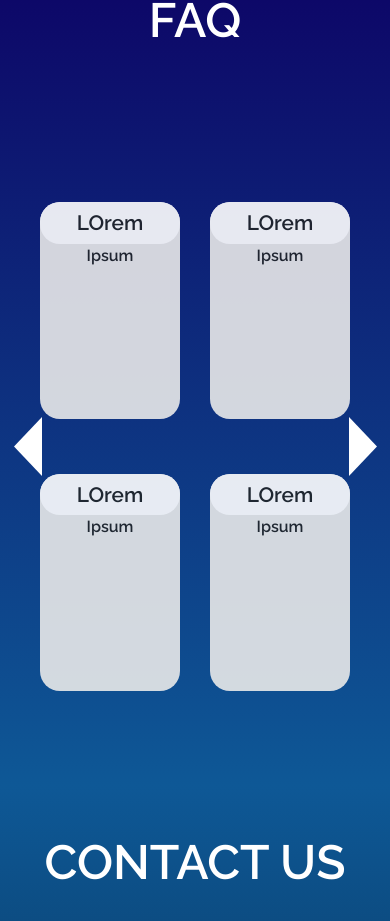
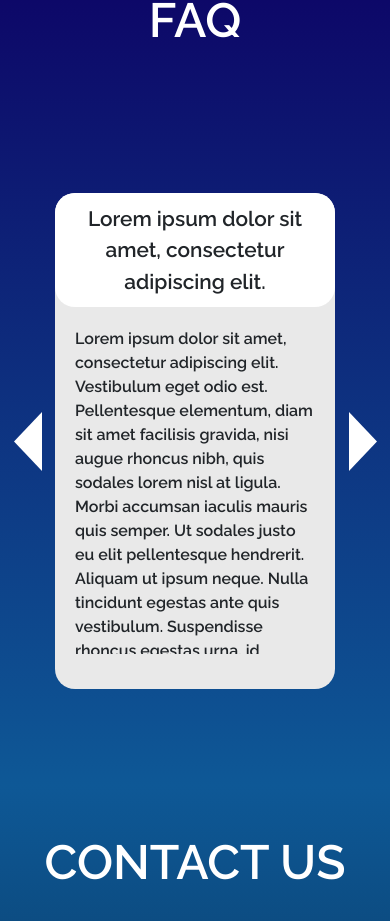
Before and after one commit to ayaniitgoa/TechFest, a React (Create React App) app: page / in a window 390 px wide. Shown: the part 2423-3344 px from the top of the page. Built offline with nearby package versions, Linux system fonts and the light colour scheme; grey boxes are pictures that could not be loaded.

Commit message:
Added FAQ functionality

```diff
--- a/src/Containers/FAQ/FAQ.css
+++ b/src/Containers/FAQ/FAQ.css
@@ -13,7 +13,7 @@
 .faq__title {
   width: 100%;
   padding: 50px;
-  height: 20%;
+  height: 15%;
   text-align: center;
   font-size: 3rem;
   color: white;
@@ -32,6 +32,7 @@
   display: flex;
   justify-content: center;
   align-items: center;
+  cursor: pointer;
 }
 .left__button {
   max-width: 80%;
@@ -41,31 +42,45 @@
 .faq__questions__div {
   width: 100%;
   display: flex;
-  justify-content: center;
+  justify-content: space-evenly;
   align-items: center;
   height: 80%;
 }
 .full__question__box {
-  height: 40%;
-  width: 40%;
+  height: 45%;
+  width: 35%;
   background-color: #e9e9e9;
-  opacity: 0.9;
-  margin: 15px;
+  border-radius: 20px;
+}
+.full__question__box__large {
+  height: 85%;
+  width: 80%;
+  background-color: #e9e9e9;
   border-radius: 20px;
 }
 .question__div {
+  height: max-content;
+  display: flex;
+  justify-content: center;
+  align-items: center;
   width: 100%;
-  padding: 5px;
+  padding: 10px;
   text-align: center;
   font-size: 1.3rem;
   background-color: white;
   border-radius: 20px;
 }
 .answer__div {
+  display: flex;
+  padding: 20px;
   width: 100%;
-  height: 20%;
-  text-align: center;
+  height: 70%;
   font-size: 1rem;
+  overflow: scroll;
+  opacity: 1;
+}
+::-webkit-scrollbar {
+  width: 0;
 }
 
 .faq__right__button {
@@ -74,6 +89,7 @@
   display: flex;
   justify-content: center;
   align-items: center;
+  cursor: pointer;
 }
 .right__button {
   max-width: 80%;
--- a/src/Containers/FAQ/FAQ.js
+++ b/src/Containers/FAQ/FAQ.js
@@ -1,37 +1,100 @@
-import React, { useState } from "react";
+import React, { Component } from "react";
 import "./FAQ.css";
 import rightIcon from "./rightButton.svg";
 import leftIcon from "./leftButton.svg";
 import questions from "./questions";
 
-function FAQ() {
-  const [questionNum, setQuestionNum] = useState(0);
+export default class FAQ extends Component {
+  constructor(props) {
+    super(props);
+    this.state = { width: 0, height: 0, questionNum: 4, questionIncrease: 4 };
+    this.updateWindowDimensions = this.updateWindowDimensions.bind(this);
+  }
 
+  componentDidMount() {
+    this.updateWindowDimensions();
+    window.addEventListener("resize", this.updateWindowDimensions);
+  }
+
+  componentWillUnmount() {
+    window.removeEventListener("resize", this.updateWindowDimensions);
+  }
+
+  updateWindowDimensions() {
+    this.setState({ width: window.innerWidth, height: window.innerHeight });
+    if (window.innerWidth < 990) {
+      this.setState({
+        questionNum: 1,
+        questionIncrease: 1,
+      });
+    } else {
+      this.setState({
+        questionNum: 4,
+        questionIncrease: 4,
+      });
+    }
+  }
+
+  handleForwardPage = () => {
+    this.setState(() => {
+      if (this.state.questionNum < questions.length) {
+        return {
+          questionNum: this.state.questionNum + this.state.questionIncrease,
+        };
+      }
+    });
+  };
+  handleBackPage = () => {
+    this.setState(() => {
+      if (this.state.questionNum > 4) {
+        return {
+          questionNum: this.state.questionNum - this.state.questionIncrease,
+        };
+      }
+    });
+  };
+
+  render() {
     return (
       <div className="faq__section">
         <h2 className="faq__title">FAQ</h2>
         <div className="faq__bottom__div">
-        <div className="faq__left__button">
+          <div
+            className="faq__left__button"
+            onClick={() => this.handleBackPage()}
+          >
             <img src={leftIcon} className="left__button" />
           </div>
           <div className="row faq__questions__div">
-          {/* <div className="row"> */}
             {questions.map((quest, index) => {
+              if (
+                index < this.state.questionNum &&
+                this.state.questionNum - this.state.questionIncrease <= index
+              ) {
                 return (
-              <div className="full__question__box" key={index}>
+                  <div
+                    className={
+                      this.state.questionIncrease == 1
+                        ? "full__question__box__large"
+                        : "full__question__box"
+                    }
+                    key={index}
+                  >
                     <div className="question__div">{quest.question}</div>
                     <div className="answer__div">{quest.answer}</div>
                   </div>
                 );
+              }
             })}
-          {/* </div> */}
           </div>
-        <div className="faq__right__button">
+          <div
+            className="faq__right__button"
+            onClick={() => this.handleForwardPage()}
+          >
             <img src={rightIcon} className="right__button" />
           </div>
         </div>
       </div>
     );
   }
-
-export default FAQ;
+}
--- a/src/Containers/FAQ/questions.js
+++ b/src/Containers/FAQ/questions.js
@@ -1,8 +1,54 @@
 const questions = [
-  { question: "LOrem", answer: "Ipsum" },
-  { question: "LOrem", answer: "Ipsum" },
-  { question: "LOrem", answer: "Ipsum" },
-  { question: "LOrem", answer: "Ipsum" },
+  {
+    question: "Lorem ipsum dolor sit amet, consectetur adipiscing elit.",
+    answer:
+      "Lorem ipsum dolor sit amet, consectetur adipiscing elit. Vestibulum eget odio est. Pellentesque elementum, diam sit amet facilisis gravida, nisi augue rhoncus nibh, quis sodales lorem nisl at ligula. Morbi accumsan iaculis mauris quis semper. Ut sodales justo eu elit pellentesque hendrerit. Aliquam ut ipsum neque. Nulla tincidunt egestas ante quis vestibulum. Suspendisse rhoncus egestas urna, id vestibulum nunc porttitor ac. Pellentesque sit amet dui magna. Sed porta, augue ac bibendum pharetra, nunc ipsum dictum felis, vel tristique justo tortor eu diam. Cras eu risus risus. Fusce iaculis finibus gravida. Sed eu diam pharetra, condimentum orci quis, mollis magna.",
+  },
+  {
+    question: "Lorem ipsum dolor sit amet, consectetur adipiscing elit.2",
+    answer:
+      "Lorem ipsum dolor sit amet, consectetur adipiscing elit. Vestibulum eget odio est. Pellentesque elementum, diam sit amet facilisis gravida, nisi augue rhoncus nibh, quis sodales lorem nisl at ligula. Morbi accumsan iaculis mauris quis semper. Ut sodales justo eu elit pellentesque hendrerit. Aliquam ut ipsum neque. Nulla tincidunt egestas ante quis vestibulum. Suspendisse rhoncus egestas urna, id vestibulum nunc porttitor ac. Pellentesque sit amet dui magna. Sed porta, augue ac bibendum pharetra, nunc ipsum dictum felis, vel tristique justo tortor eu diam. Cras eu risus risus. Fusce iaculis finibus gravida. Sed eu diam pharetra, condimentum orci quis, mollis magna.",
+  },
+  {
+    question: "Lorem ipsum dolor sit amet, consectetur adipiscing elit.3",
+    answer:
+      "Lorem ipsum dolor sit amet, consectetur adipiscing elit. Vestibulum eget odio est. Pellentesque elementum, diam sit amet facilisis gravida, nisi augue rhoncus nibh, quis sodales lorem nisl at ligula. Morbi accumsan iaculis mauris quis semper. Ut sodales justo eu elit pellentesque hendrerit. Aliquam ut ipsum neque. Nulla tincidunt egestas ante quis vestibulum. Suspendisse rhoncus egestas urna, id vestibulum nunc porttitor ac. Pellentesque sit amet dui magna. Sed porta, augue ac bibendum pharetra, nunc ipsum dictum felis, vel tristique justo tortor eu diam. Cras eu risus risus. Fusce iaculis finibus gravida. Sed eu diam pharetra, condimentum orci quis, mollis magna.",
+  },
+  {
+    question: "Lorem ipsum dolor sit amet, consectetur adipiscing elit.4",
+    answer:
+      "Lorem ipsum dolor sit amet, consectetur adipiscing elit. Vestibulum eget odio est. Pellentesque elementum, diam sit amet facilisis gravida, nisi augue rhoncus nibh, quis sodales lorem nisl at ligula. Morbi accumsan iaculis mauris quis semper. Ut sodales justo eu elit pellentesque hendrerit. Aliquam ut ipsum neque. Nulla tincidunt egestas ante quis vestibulum. Suspendisse rhoncus egestas urna, id vestibulum nunc porttitor ac. Pellentesque sit amet dui magna. Sed porta, augue ac bibendum pharetra, nunc ipsum dictum felis, vel tristique justo tortor eu diam. Cras eu risus risus. Fusce iaculis finibus gravida. Sed eu diam pharetra, condimentum orci quis, mollis magna.",
+  },
+  {
+    question: "Lorem ipsum dolor sit amet, consectetur adipiscing elit.5",
+    answer:
+      "Lorem ipsum dolor sit amet, consectetur adipiscing elit. Vestibulum eget odio est. Pellentesque elementum, diam sit amet facilisis gravida, nisi augue rhoncus nibh, quis sodales lorem nisl at ligula. Morbi accumsan iaculis mauris quis semper. Ut sodales justo eu elit pellentesque hendrerit. Aliquam ut ipsum neque. Nulla tincidunt egestas ante quis vestibulum. Suspendisse rhoncus egestas urna, id vestibulum nunc porttitor ac. Pellentesque sit amet dui magna. Sed porta, augue ac bibendum pharetra, nunc ipsum dictum felis, vel tristique justo tortor eu diam. Cras eu risus risus. Fusce iaculis finibus gravida. Sed eu diam pharetra, condimentum orci quis, mollis magna.",
+  },
+  {
+    question: "Lorem ipsum dolor sit amet, consectetur adipiscing elit.6",
+    answer:
+      "Lorem ipsum dolor sit amet, consectetur adipiscing elit. Vestibulum eget odio est. Pellentesque elementum, diam sit amet facilisis gravida, nisi augue rhoncus nibh, quis sodales lorem nisl at ligula. Morbi accumsan iaculis mauris quis semper. Ut sodales justo eu elit pellentesque hendrerit. Aliquam ut ipsum neque. Nulla tincidunt egestas ante quis vestibulum. Suspendisse rhoncus egestas urna, id vestibulum nunc porttitor ac. Pellentesque sit amet dui magna. Sed porta, augue ac bibendum pharetra, nunc ipsum dictum felis, vel tristique justo tortor eu diam. Cras eu risus risus. Fusce iaculis finibus gravida. Sed eu diam pharetra, condimentum orci quis, mollis magna.",
+  },
+  {
+    question: "Lorem ipsum dolor sit amet, consectetur adipiscing elit.7",
+    answer:
+      "Lorem ipsum dolor sit amet, consectetur adipiscing elit. Vestibulum eget odio est. Pellentesque elementum, diam sit amet facilisis gravida, nisi augue rhoncus nibh, quis sodales lorem nisl at ligula. Morbi accumsan iaculis mauris quis semper. Ut sodales justo eu elit pellentesque hendrerit. Aliquam ut ipsum neque. Nulla tincidunt egestas ante quis vestibulum. Suspendisse rhoncus egestas urna, id vestibulum nunc porttitor ac. Pellentesque sit amet dui magna. Sed porta, augue ac bibendum pharetra, nunc ipsum dictum felis, vel tristique justo tortor eu diam. Cras eu risus risus. Fusce iaculis finibus gravida. Sed eu diam pharetra, condimentum orci quis, mollis magna.",
+  },
+  {
+    question: "Lorem ipsum dolor sit amet, consectetur adipiscing elit.8",
+    answer:
+      "Lorem ipsum dolor sit amet, consectetur adipiscing elit. Vestibulum eget odio est. Pellentesque elementum, diam sit amet facilisis gravida, nisi augue rhoncus nibh, quis sodales lorem nisl at ligula. Morbi accumsan iaculis mauris quis semper. Ut sodales justo eu elit pellentesque hendrerit. Aliquam ut ipsum neque. Nulla tincidunt egestas ante quis vestibulum. Suspendisse rhoncus egestas urna, id vestibulum nunc porttitor ac. Pellentesque sit amet dui magna. Sed porta, augue ac bibendum pharetra, nunc ipsum dictum felis, vel tristique justo tortor eu diam. Cras eu risus risus. Fusce iaculis finibus gravida. Sed eu diam pharetra, condimentum orci quis, mollis magna.",
+  },
+  {
+    question: "Lorem ipsum dolor sit amet, consectetur adipiscing elit.9",
+    answer:
+      "Lorem ipsum dolor sit amet, consectetur adipiscing elit. Vestibulum eget odio est. Pellentesque elementum, diam sit amet facilisis gravida, nisi augue rhoncus nibh, quis sodales lorem nisl at ligula. Morbi accumsan iaculis mauris quis semper. Ut sodales justo eu elit pellentesque hendrerit. Aliquam ut ipsum neque. Nulla tincidunt egestas ante quis vestibulum. Suspendisse rhoncus egestas urna, id vestibulum nunc porttitor ac. Pellentesque sit amet dui magna. Sed porta, augue ac bibendum pharetra, nunc ipsum dictum felis, vel tristique justo tortor eu diam. Cras eu risus risus. Fusce iaculis finibus gravida. Sed eu diam pharetra, condimentum orci quis, mollis magna.",
+  },
+  {
+    question: "Lorem ipsum dolor sit amet, consectetur adipiscing elit.0",
+    answer:
+      "Lorem ipsum dolor sit amet, consectetur adipiscing elit. Vestibulum eget odio est. Pellentesque elementum, diam sit amet facilisis gravida, nisi augue rhoncus nibh, quis sodales lorem nisl at ligula. Morbi accumsan iaculis mauris quis semper. Ut sodales justo eu elit pellentesque hendrerit. Aliquam ut ipsum neque. Nulla tincidunt egestas ante quis vestibulum. Suspendisse rhoncus egestas urna, id vestibulum nunc porttitor ac. Pellentesque sit amet dui magna. Sed porta, augue ac bibendum pharetra, nunc ipsum dictum felis, vel tristique justo tortor eu diam. Cras eu risus risus. Fusce iaculis finibus gravida. Sed eu diam pharetra, condimentum orci quis, mollis magna.",
+  },
 ];
 
 export default questions;
```
Also changed, not shown: 1 other file (tests, documents, lock files or other folders). Lines whose indentation alone changed are shown as unchanged.
